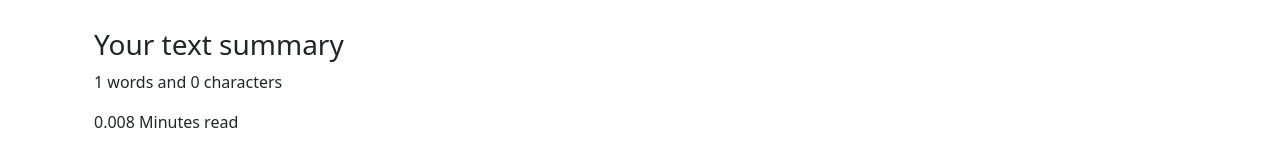
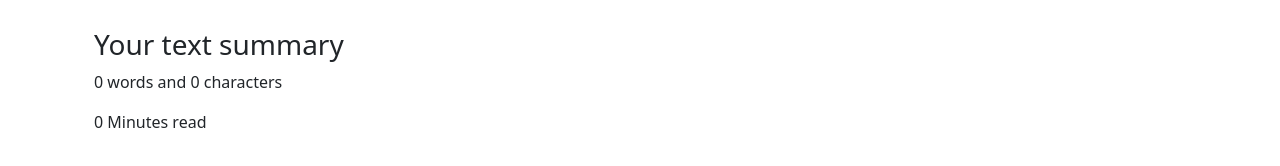
Before and after one commit to subhadeep-123/TextUtils, a React (Create React App) app: page / in a window 1280 px wide. Shown: the part 408-574 px from the top of the page. Built offline with nearby package versions, Linux system fonts and the light colour scheme.

Commit message:
Add logic to make the output more dynamic

```diff
--- a/src/components/TextForm.js
+++ b/src/components/TextForm.js
@@ -46,9 +46,14 @@ export default function TextForm(props) {
       <div className="container my-5">
         <h3>Your text summary</h3>
         <p>
-          {text.split(" ").length} words and {text.length} characters
+          {text.split(" ")[0] === "" ? 0 : text.split(" ").length} words and{" "}
+          {text.length} characters
         </p>
-        <p> {0.008 * text.split(" ").length} Minutes read</p>
+        <p>
+          {" "}
+          {text.split(" ")[0] === "" ? 0 : 0.008 * text.split(" ").length}{" "}
+          Minutes read
+        </p>
       </div>
       <div className="container">{text}</div>
     </>
```
